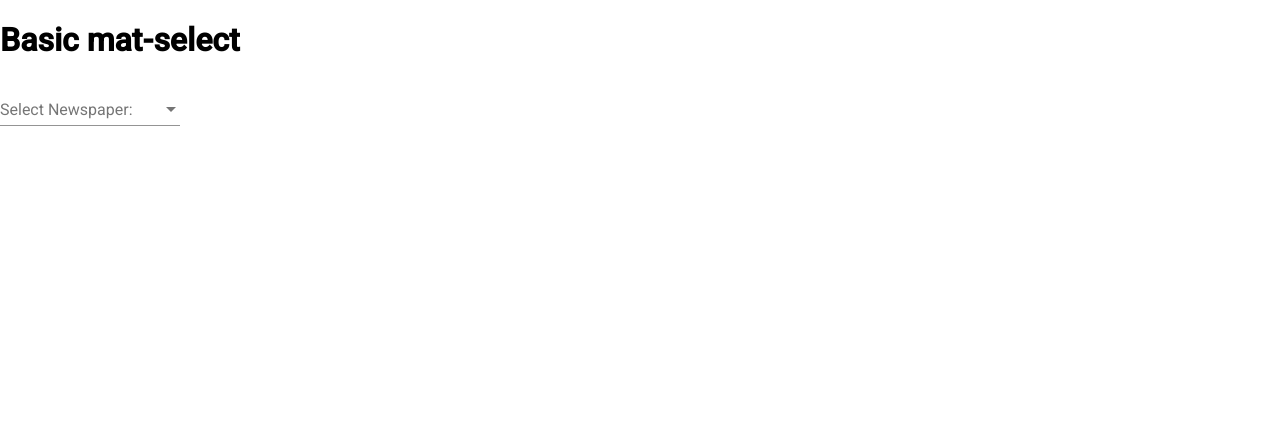
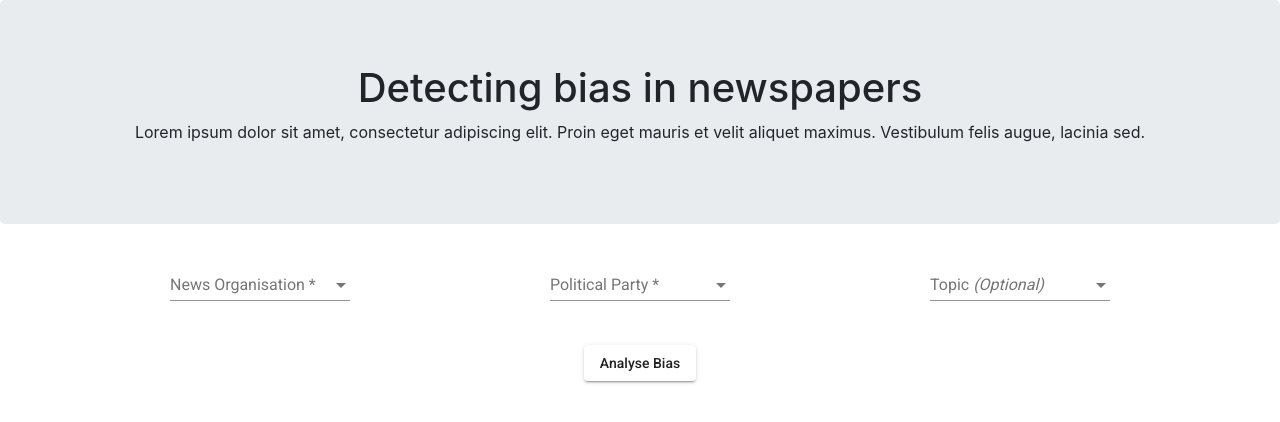
Before and after one commit to Eligh100/news-bias-analysis, an Angular app in the folder fyp-website/bias-analyser/: page / in a window 1280 px wide. Shown: the top 422 px of the page. Built offline with nearby package versions, Linux system fonts and the light colour scheme.

Commit message:
Basic initial screen created

```diff
--- a/fyp-website/bias-analyser/angular.json
+++ b/fyp-website/bias-analyser/angular.json
@@ -25,9 +25,13 @@
             ],
             "styles": [
               "./node_modules/@angular/material/prebuilt-themes/indigo-pink.css",
-              "src/styles.css"
+              "src/styles.css",
+              "./node_modules/bootstrap/dist/css/bootstrap.min.css"
             ],
-            "scripts": []
+            "scripts": [
+              "./node_modules/jquery/dist/jquery.min.js",
+              "./node_modules/bootstrap/dist/js/bootstrap.min.js"
+            ]
           },
           "configurations": {
             "production": {
--- a/fyp-website/bias-analyser/src/app/start-screen/start-screen.component.html
+++ b/fyp-website/bias-analyser/src/app/start-screen/start-screen.component.html
@@ -1,11 +1,44 @@
-<div class="mx-auto">
-    <h1>Basic mat-select</h1>
+<div class="jumbotron text-center">
+    <h1>Detecting bias in newspapers</h1>
+    <p>Lorem ipsum dolor sit amet, consectetur adipiscing elit. Proin eget mauris et velit aliquet maximus. Vestibulum felis augue, lacinia sed.</p>
+</div>
+
+<div class="container" [formGroup]="startScreenForm">
+    <div class="row">
+        <div class="col sm text-center">
             <mat-form-field>
-    <mat-label>Select Newspaper: </mat-label>
-    <mat-select>
+                <mat-label>News Organisation</mat-label>
+                <mat-select formControlName="selectedNewspaper" name="newspaperSelect" required>
                     <mat-option *ngFor="let newspaper of newspapers" [value]="newspaper.value">
                     {{newspaper.viewValue}}
                     </mat-option>
                 </mat-select>
+                <mat-error *ngIf="selectedNewspaper.errors?.required">Select a news organisation</mat-error>
             </mat-form-field>
         </div>
+        <div class="col sm text-center">
+            <mat-form-field>
+                <mat-label>Political Party</mat-label>
+                <mat-select formControlName="selectedPoliticalParty" name="politicalPartySelect" required>
+                    <mat-option *ngFor="let polParty of politicalParties" [value]="polParty.value">
+                    {{polParty.viewValue}}
+                    </mat-option>
+                </mat-select>
+                <mat-error *ngIf="selectedPoliticalParty.errors?.required">Select a political party</mat-error>
+            </mat-form-field>
+        </div>
+        <div class="col sm text-center">
+            <mat-form-field>
+                <mat-label>Topic <em>(Optional)</em> </mat-label>
+                <mat-select formControlName="selectedTopics" name="topicsSelect" multiple>
+                    <mat-option *ngFor="let topic of topics" [value]="topic.value">
+                    {{topic.viewValue}}
+                    </mat-option>
+                </mat-select>
+            </mat-form-field>
+        </div>
+    </div>
+    <div class="row justify-content-center pt-4">
+        <button mat-raised-button>Analyse Bias</button>
+    </div>
+</div>
--- a/fyp-website/bias-analyser/src/app/start-screen/start-screen.component.ts
+++ b/fyp-website/bias-analyser/src/app/start-screen/start-screen.component.ts
@@ -1,6 +1,7 @@
 import { Component, OnInit } from '@angular/core';
+import { Validators, FormGroup, FormBuilder } from '@angular/forms';
 
-export interface Newspapers {
+export interface FormSelectOption {
   value: string;
   viewValue: string;
 }
@@ -12,7 +13,7 @@ export interface Newspapers {
 })
 export class StartScreenComponent implements OnInit {
 
-  newspapers: Newspapers[] = [
+  newspapers: FormSelectOption[] = [
     {value: 'bbc', viewValue: "BBC News"},
     {value: 'daily_mail', viewValue: "The Daily Mail"},
     {value: 'guardian', viewValue: "The Guardian"},
@@ -21,10 +22,43 @@ export class StartScreenComponent implements OnInit {
     {value: 'mirror', viewValue: "The Daily Mirror"}
   ];
 
-  constructor() { }
+  politicalParties: FormSelectOption[] = [
+    {value: 'conservative', viewValue: "Conservative"},
+    {value: 'labour', viewValue: "Labour"},
+    {value: 'lib_dem', viewValue: "Liberal Democrats"},
+    {value: 'snp', viewValue: "Scottish National Party (SNP)"},
+    {value: 'green', viewValue: "Green"},
+    {value: 'plaid_cymru', viewValue: "Plaid Cymru"},
+    {value: 'brexit_party', viewValue: "Brexit Party"},
+    {value: 'ukip', viewValue: "UKIP"}
+  ];
+
+  topics: FormSelectOption[] = [
+    {value: 'brexit', viewValue: "Brexit"},
+    {value: 'environmental', viewValue: "Environment & Climate Change"},
+    {value: 'economy', viewValue: "Economy and Business"},
+    {value: 'crime', viewValue: "Crime"},
+    {value: 'health', viewValue: "Healthcare and the NHS"}
+  ];
+
+  startScreenForm : FormGroup;
+
+  constructor(private fb: FormBuilder) { }
 
   ngOnInit() {
 
+    this.startScreenForm = this.fb.group({
+      selectedNewspaper: ['', [Validators.required]],
+      selectedPoliticalParty: ['', [Validators.required]],
+      selectedTopics: ['', []]
+    })
+
   }
 
+  get selectedNewspaper() { return this.startScreenForm.get('selectedNewspaper'); }
+
+  get selectedPoliticalParty() { return this.startScreenForm.get('selectedPoliticalParty'); }
+
+  get selectedTopics() { return this.startScreenForm.get('selectedTopics'); }
+
 }
```
Also changed, not shown: fyp-website/bias-analyser/package.json (+6 -2 lines), fyp-website/bias-analyser/src/app/app.module.ts (+5 -2 lines), 1 other file (tests, documents, lock files or other folders). Lines whose indentation alone changed are shown as unchanged.
